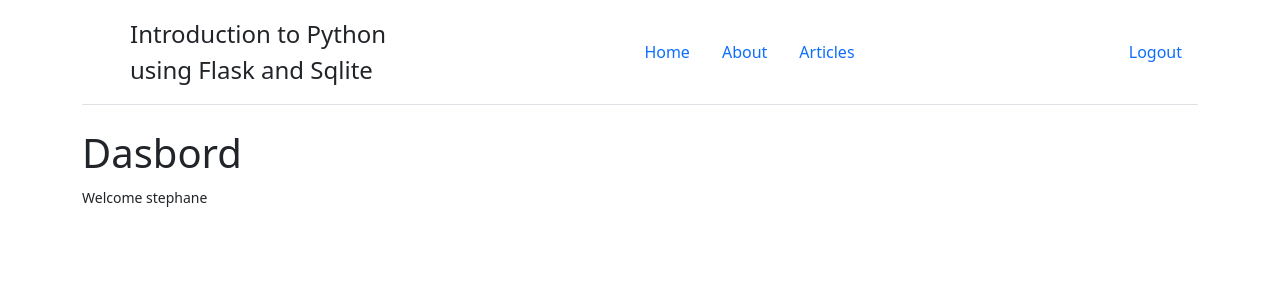
After one commit to TIERESAID/Python-x-Flask-, a Flask app: page /dashbord in a window 1280 px wide. The commit adds this page. Shown: the top 300 px of the page. Run offline with Flask 2, Linux system fonts and the light colour scheme; a user stored in the database is signed in.

Commit message:
adding dashbord

```diff
--- a/app.py
+++ b/app.py
@@ -1,10 +1,12 @@
 from logging import error, info
+from os import SEEK_CUR
 from flask import Flask, render_template,flash,redirect,url_for,session,logging,request
 from data import Articles
 import sqlite3
 from flask import g
 from wtforms import Form , StringField, TextAreaField, PasswordField , validators
 from passlib.hash import sha256_crypt
+from functools import wraps
 
 app = Flask(__name__)
 
@@ -70,18 +72,18 @@ def register():
             cur.execute( "INSERT INTO users(name , email,username,password) VALUES (?,?,?,?)",(name, email,username,password) )
 
             db.commit()
-            flash("Registered succes , you can now logging", "success")
+            flash("Registered succes , you can now loging", "success")
         except:
             db.rollback()
             flash("error in insertion operation", "error")
         finally:
             close_connection()
-            redirect(url_for("loggin"))
+            redirect(url_for("login"))
     return render_template("register.html", form = form)
 
 # user login
 @app.route("/login", methods =["GET", "POST"])
-def loggin():
+def login():
     error = ""
     if request.method == "POST":
         # Get form field
@@ -98,17 +100,46 @@ def loggin():
         if(data):
             #Get stored hash
             password = data["password"]
-
             #Compare the password
             if sha256_crypt.verify(password_candidate,password):
-                app.logger,info("PASSWORD MATCHED")
+                # app.logger,info("PASSWORD MATCHED")
+                session["logged_in"] = True
+                session["username"] = username
+                #flash("Your are logged in ", "success")
+                return redirect(url_for("dashbord"))
             else:
-                error = "Invalid Password"
+                error = "Invalid Login"
+                return render_template("login.html", error = error)
+            # close connection
+            cur.close()
         else:
             error = "Username not found"
             render_template("login.html", error = error)
     return render_template("login.html", error = error)
 
+# https://flask.palletsprojects.com/en/2.0.x/patterns/viewdecorators/
+def login_required(f):
+    @wraps(f)
+    def wrap(*args, **kwargs):
+        if "logged_in" in session:
+            return f(*args, **kwargs)
+        else:
+            flash("Unauthorized , Please login","danger")
+        return  redirect(url_for("login"))
+    return wrap
+
+
+@app.route("/dashbord")
+@login_required
+def dashbord():
+    return render_template("dashbord.html")
+
+@app.route("/logout")
+def logout():
+    session.clear()
+    flash("Your are now logged out", "success")
+    return redirect(url_for("login"))
+
 if __name__ == "__main__":
     app.secret_key = "1234"
     app.run(debug=True)
--- a/templates/articles.html
+++ b/templates/articles.html
@@ -5,7 +5,7 @@
         <h1>Articles</h1>
         <ul class="list-group">
             {% for article in articles %}
-                <li class="list-group-item"> <a href="article/{{article.id}}">{{article.title}}</a></li>
+                <li class="list-group-item "> <a class="text-decoration-none" href="article/{{article.id}}">{{article.title}}</a></li>
             {% endfor %}
         </ul>
 
--- /dev/null
+++ b/templates/dashbord.html
@@ -0,0 +1,6 @@
+{% extends "layout.html" %}
+
+{% block body %}
+<h1>Dasbord</h1>
+<small>Welcome {{session.username}}</small>
+{% endblock %}
--- a/templates/includes/_messages.html
+++ b/templates/includes/_messages.html
@@ -11,5 +11,5 @@
 {%endif%}
 
 {%if msg %}
-<div class="alert alert-succes" >{{msg}}</div>
+<div class="alert alert-success" >{{msg}}</div>
 {%endif%}
--- a/templates/includes/_navbar.html
+++ b/templates/includes/_navbar.html
@@ -16,9 +16,13 @@
     </div
 
     <div>
-    <ul class="nav nav nav-pills navbar-right ">
+    <ul class="nav nav-pills navbar-right ">
+        {% if session.logged_in %}
+        <li class="nav-item"><a href="/logout" class="nav-link " aria-current="page">Logout</a></li>
+        {% else %}
         <li class="nav-item"><a href="/register" class="nav-link " aria-current="page">Register</a></li>
         <li class="nav-item"><a href="/login" class="nav-link " aria-current="page">Login</a></li>
+        {%endif%}
     </ul>
     </div>
     </header>
```
